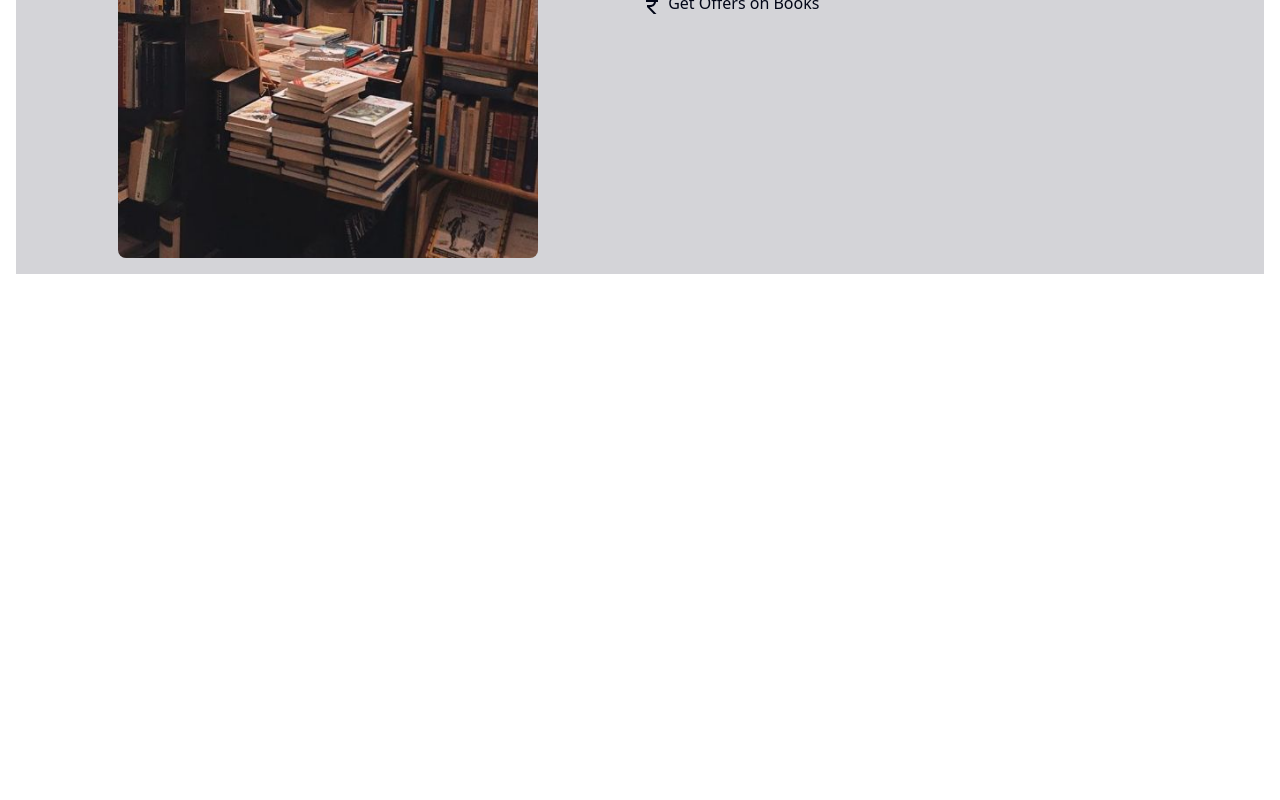
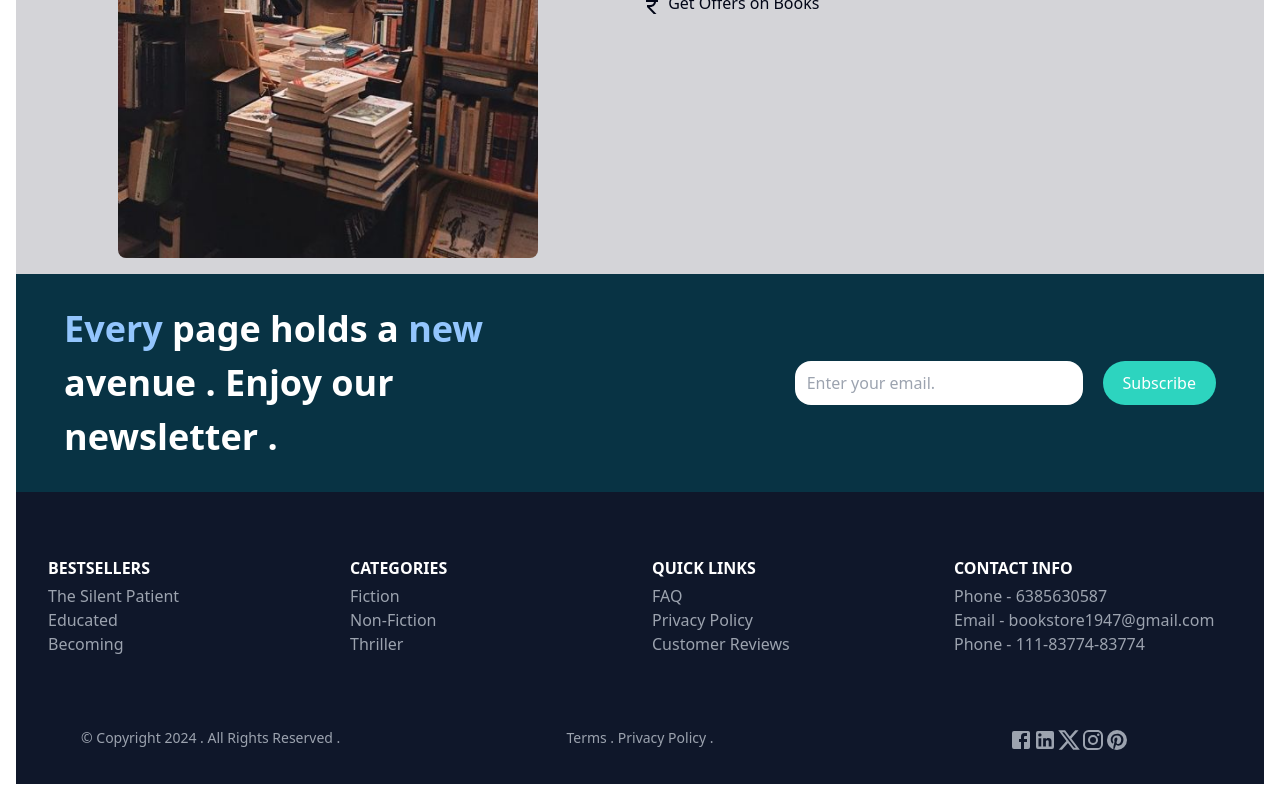
Before and after one commit to a-ayushigit/Book-Store-Project, a React (Vite) app in the folder client/: page / in a window 1280 px wide. Shown: the part 1692-2492 px from the top of the page. Before the commit the page ends 1982 px from the top, so only its background shows below. Built offline with nearby package versions, Linux system fonts and the light colour scheme; no server answers.

Commit message:
Completed footer

```diff
--- /dev/null
+++ b/client/src/components/Footer.jsx
@@ -0,0 +1,29 @@
+import React from 'react'
+import ItemsContainer from './ItemsContainer'
+import SocialIcons from './SocialIcons'
+
+const Footer = () => {
+    return (
+        <footer className=" bg-slate-900 text-white dark:bg-orange-950 ">
+            <div className="md:flex md:items-center md:justify-between sm:px-12 px-4 py-7  bg-cyan-950 dark:bg-red-950">
+                <h1 className="lg:text-4xl text-3xl md:mb-0 mb-6 lg:leading-normal  font-semibold md:w-2/5">
+                    <span className=" text-blue-300 dark:text-yellow-600">Every</span> page holds a <span  className=" text-blue-300  dark:text-yellow-600">new</span>  avenue .
+                    <span className=" dark:text-yellow-600"> Enjoy our newsletter .</span>
+                </h1>
+                <div>
+                    <input type="text" placeholder=" Enter your email." className="text-gray-800 sm:w-72 w-full sm:mr-5 mr-1 lg:mb-0 mb-4 py-2.5 rounded-2xl px-2 md:wd-auto   focus:outline-none "/>
+                    <button className="bg-teal-400 hover:bg-teal-500 duration-300 px-5 py-2.5 dark:bg-red-400 dark:hover:bg-red-500 rounded-full ">Subscribe </button>
+                </div>
+            </div>
+            <ItemsContainer/>
+            <div className="grid grid-cols-1 sm:grid-cols-2 lg:grid-cols-3 gap-10 text-center pt-2 text-gray-400 text-sm pb-8">
+                <span>© Copyright 2024  . All Rights Reserved .</span>
+                <span> Terms . Privacy Policy .</span>
+                <SocialIcons/>
+            </div>
+
+        </footer>
+    )
+}
+
+export default Footer
--- /dev/null
+++ b/client/src/components/FooterMenu.js
@@ -0,0 +1,23 @@
+export const BESTSELLERS = [
+{name:'The Silent Patient' , link:'#'},
+{name:'Educated' , link:'#'},
+{name:'Becoming' , link:'#'}
+];
+
+export const CATEGORIES = [
+    {name:'Fiction' , link:'#'},
+    {name:'Non-Fiction' , link:'#'},
+    {name:'Thriller' , link:'#'}
+];
+
+export const QUICKLINKS = [
+    {name:'FAQ' , link:'#'},
+    {name:'Privacy Policy' , link:'#'},
+    {name:'Customer Reviews' , link:'#'}
+];
+
+export const CONTACTINFO = [
+    {name:'Phone - 6385630587' , link:'#'},
+    {name:'Email - bookstore1947@gmail.com' , link:'#'},
+    {name:'Phone - 111-83774-83774' , link:'#'}
+];
--- /dev/null
+++ b/client/src/components/Item.jsx
@@ -0,0 +1,18 @@
+import React from 'react'
+
+const Item = ({Links , title}) => {
+  return (
+    <ul>
+      <h1 className="mb-1 font-semibold">{title}</h1>
+      {
+        Links.map((link)=>(
+            <li key={link.name}>
+                <a className="text-gray-400 hover:text-teal-400 dark:hover:text-yellow-300" href={link.link}>{link.name}</a>
+            </li>
+        ))
+      }
+    </ul>
+  )
+}
+
+export default Item
--- /dev/null
+++ b/client/src/components/ItemsContainer.jsx
@@ -0,0 +1,16 @@
+import React from 'react'
+import Item from './Item'
+import {BESTSELLERS, CATEGORIES , QUICKLINKS , CONTACTINFO} from './FooterMenu'
+
+const ItemsContainer = () => {
+  return (
+    <div className="grid grid-cols-1 sm:grid-cols-3 lg:grid-cols-4 gap-6 sm:px-8 px-5 py-16">
+      <Item Links={BESTSELLERS} title="BESTSELLERS"/>
+      <Item Links={CATEGORIES} title="CATEGORIES"/>
+      <Item Links={QUICKLINKS} title="QUICK LINKS"/>
+      <Item Links={CONTACTINFO} title="CONTACT INFO"/>
+    </div>
+  )
+}
+
+export default ItemsContainer
--- a/client/src/components/Layout.jsx
+++ b/client/src/components/Layout.jsx
@@ -1,6 +1,7 @@
 import React from 'react'
 import Header from '../components/Header'
 import { Outlet } from 'react-router-dom'
+import Footer from './Footer'
 
 const Layout = () => {
   return (
@@ -8,7 +9,7 @@ const Layout = () => {
 
         <Header/>
         <Outlet/>
-
+        <Footer/>
 
     </div>
   )
--- /dev/null
+++ b/client/src/components/SocialIcons.jsx
@@ -0,0 +1,21 @@
+import React from 'react'
+import FacebookIcon from '@mui/icons-material/Facebook';
+import LinkedInIcon from '@mui/icons-material/LinkedIn';
+import XIcon from '@mui/icons-material/X';
+import InstagramIcon from '@mui/icons-material/Instagram';
+import PinterestIcon from '@mui/icons-material/Pinterest';
+
+
+const SocialIcons = () => {
+  return (
+    <div className="">
+     <span ><FacebookIcon className=" hover:text-teal-600 dark:hover:text-red-500 cursor-pointer"/></span>
+     <span><LinkedInIcon className=" hover:text-teal-600 dark:hover:text-red-500 cursor-pointer"/></span>
+     <span><XIcon className=" hover:text-teal-600 dark:hover:text-red-500 cursor-pointer"/></span>
+     <span><InstagramIcon className=" hover:text-teal-600 dark:hover:text-red-500 cursor-pointer"/></span>
+     <span><PinterestIcon className=" hover:text-teal-600 dark:hover:text-red-500 cursor-pointer"/></span>
+    </div>
+  )
+}
+
+export default SocialIcons
```
